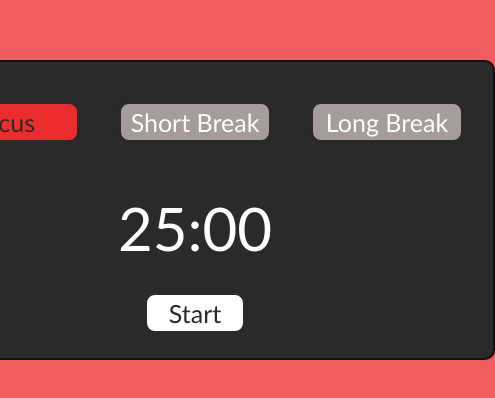
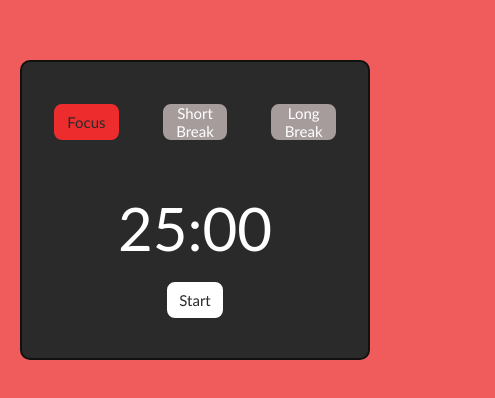
Before and after one commit to shanmukhipriya99/Pomodoro-JS, a plain HTML site: page index.html in a window 390 px wide. Shown: the part 212-610 px from the top of the page, 495 px wide, since content can reach past the window. Drawn offline with Linux system fonts and the light colour scheme.

Commit message:
responsiveness

```diff
--- a/css/style.css
+++ b/css/style.css
@@ -79,9 +79,37 @@ body {
   margin-top: 5%;
 }
 
-.button.pause, .button.start, .button.restart {
+.button.pause,
+.button.start,
+.button.restart {
   margin: 0 10px;
   width: 100px;
   background: #fff;
   color: #2a2a2a;
 }
+
+@media screen and (max-width: 800px) {
+  .container {
+    width: 400px;
+  }
+  .button {
+    width: 100px;
+    font-size: 15px;
+  }
+  .button.pause,
+  .button.start,
+  .button.restart {
+    width: 60px;
+  }
+}
+
+@media screen and (max-width: 400px) {
+  .container {
+    width: 350px;
+  }
+  .button {
+    width: 100px;
+    font-size: 15px;
+    text-align: center;
+  }
+}
```
Lines whose indentation alone changed are shown as unchanged.
